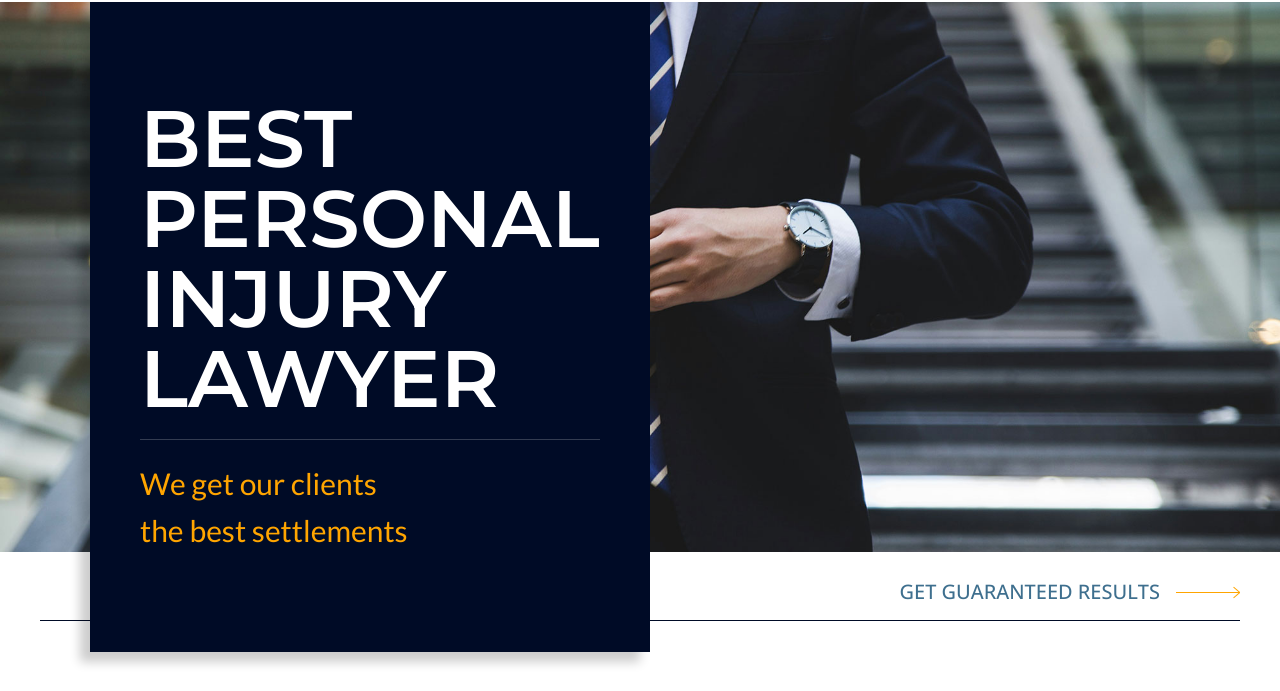
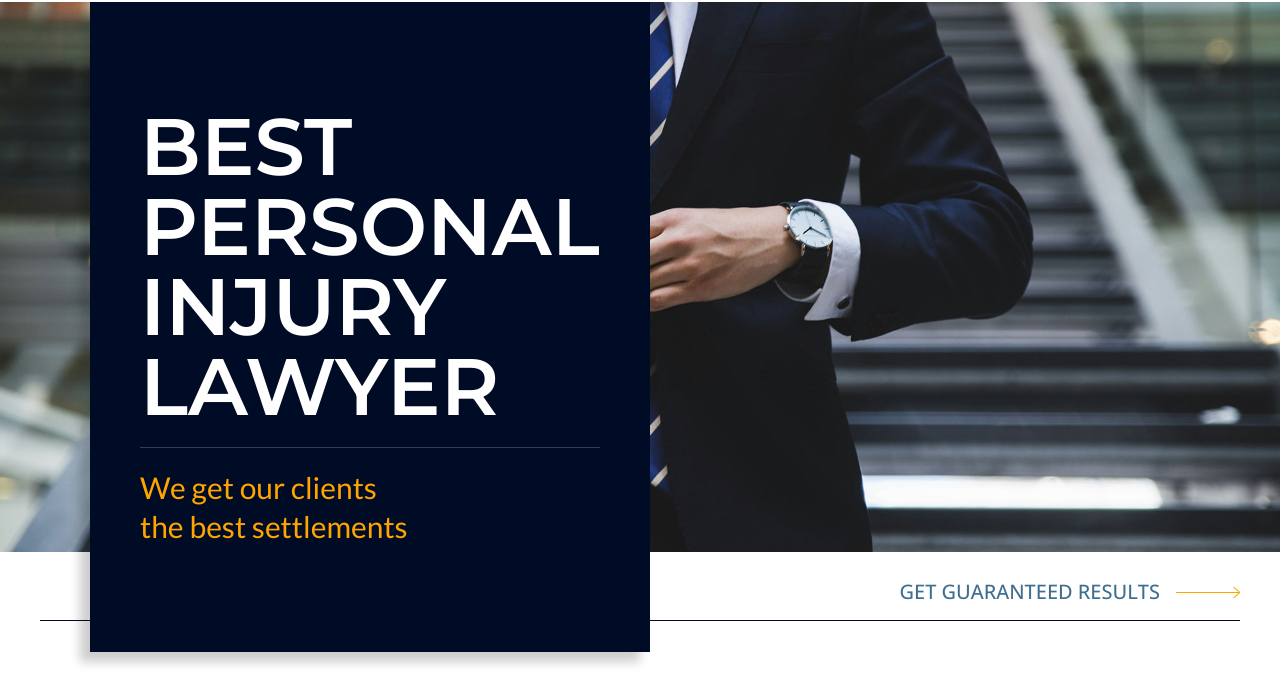
Before and after one commit to telapost/marylandhurtlawyer, a plain HTML site: page index.html in a window 1280 px wide. Shown: the part 109-800 px from the top of the page. Drawn offline with nearby package versions, Linux system fonts and the light colour scheme.

Commit message:
Update style.css

```diff
--- a/css/style.css
+++ b/css/style.css
@@ -988,6 +988,10 @@ footer {
     margin-bottom:30px;
   }
 
+  .hero-text-inner p {
+    line-height:1.3;
+  }
+
 
 
 
```
